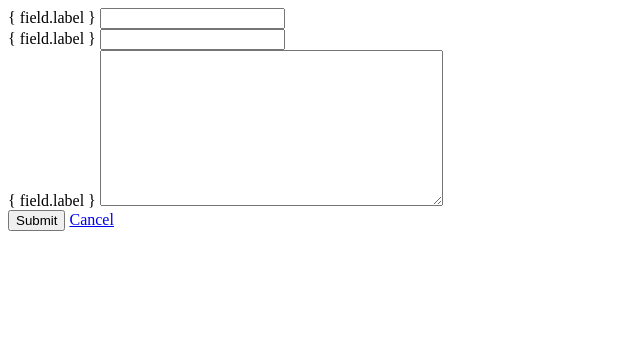
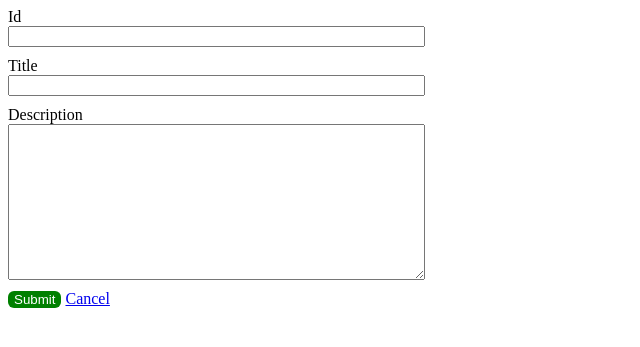
Before and after one commit to mateuslopes92/django-poc, a Django app: page /base/add/ in a window 1280 px wide. Shown: the top 347 px of the page, without its empty margins (0-640 px from the left). Run offline with Django 5.2, Linux system fonts and the light colour scheme; some libraries are stand-ins or nearby versions.

Commit message:
Added widget tweaks for forms

```diff
--- a/base/forms.py
+++ b/base/forms.py
@@ -4,4 +4,4 @@
 class ItemForm(forms.ModelForm):
   class Meta:
     model: Item
-    fields = '__all__'
+    fields = ['title', 'description']
--- a/base/models.py
+++ b/base/models.py
@@ -14,4 +14,4 @@
     ordering = ['-created']
 
   def __str__(self):
-    return self.id
+    return self.title
--- a/base/templates/add.html
+++ b/base/templates/add.html
@@ -2,13 +2,19 @@
 
 <div>
   <form novalidate method="post">
+    {% csrf_token %}
     {% for field in form.visible_fields %}
-      <div>
-        <label for="{{ field.id_for_label }}">{ field.label }</label>
+      <div style="display: flex; width: 33%; flex-direction: column; margin-bottom: 10px;">
+        <label for="{{ field.id_for_label }}">{{ field.label }}</label>
         {{ field|add_class:'form-control' }}
+        {% for error in fields.errors %}
+          <span style="color: red;">{{error}}</span>
+        {% endfor %}
       </div>
     {% endfor %}
-    <button type="submit" >Submit</button>
-    <a href="{% url 'base' %}">Cancel</a>
+    <button type="submit" style="border: 0; background-color: green; border-radius: 6px; color: white;">
+      Submit
+    </button>
+    <a href="{% url 'base:base' %}">Cancel</a>
   </form>
 </div>
--- a/base/views.py
+++ b/base/views.py
@@ -24,4 +24,4 @@
   # fields = ['title', 'description']
   template_name = 'add.html'
   fields = '__all__'
-  success_url = reverse_lazy('base')
+  success_url = reverse_lazy('base:base')
--- a/pocdrf/settings.py
+++ b/pocdrf/settings.py
@@ -11,9 +11,11 @@
 """
 
 from pathlib import Path
+import sys
 
 # Build paths inside the project like this: BASE_DIR / 'subdir'.
 BASE_DIR = Path(__file__).resolve().parent.parent
+sys.path.append('/opt/homebrew/lib/python3.11/site-packages')
 
 
 # Quick-start development settings - unsuitable for production
```
Also changed, not shown: db.sqlite3.
